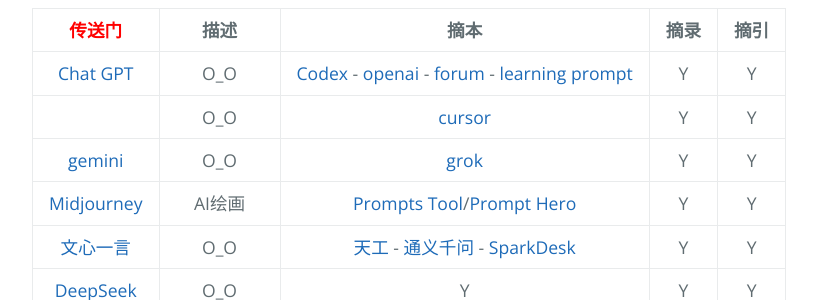
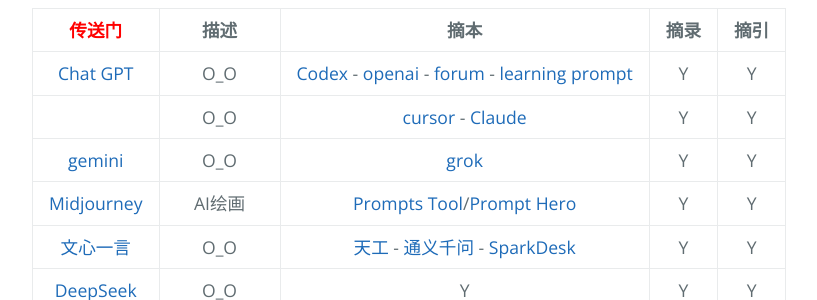
Before and after one commit to AmbroseRen/test, a Jekyll site: the page built from Data/AI/index.md, in a window 1280 px wide. Shown: the part 125-425 px from the top of the page, without its empty margins (192-1009 px from the left). Built offline with Jekyll 4.4.1, drawn with Linux system fonts in a browser that asks for light colours; nearby versions of some CDN libraries; our own code applies the rules of GitHub Pages for plain Markdown files; library files that are not in the unit come from our copies; the repository's description, which GitHub fills in, is left out.

Commit message:
Update index.md

```diff
--- a/Data/AI/index.md
+++ b/Data/AI/index.md
@@ -21,7 +21,7 @@
 | [<font color="#ff0000">传送门</font>](../../navigation.md) | 描述 | 摘本 | 摘录 | 摘引 |
 |:---:|:---:|:---:|:---:|:---:|
 | [Chat GPT](https://chat.openai.com/auth/login) | O_O | [Codex](https://chatgpt.com/codex/cloud) - [openai](https://openai.com/) - [forum](https://forum.openai.com/) - [learning prompt](https://learningprompt.wiki/) | Y | Y |
-| []() | O_O | [cursor](https://cursor.com/cn/dashboard) | Y | Y |
+| []() | O_O | [cursor](https://cursor.com/cn/dashboard) - [Claude](https://claude.ai/new) | Y | Y |
 | [gemini](https://gemini.google.com/) | O_O | [grok](https://grok.com/) | Y | Y |
 | [Midjourney](https://www.midjourney.com/) | AI绘画 | [Prompts Tool](https://prompt.noonshot.com/)/[Prompt Hero](https://prompthero.com/) | Y | Y |
 | [文心一言](https://yiyan.baidu.com/) | O_O | [天工](https://search.tiangong.cn/) - [通义千问](https://tongyi.aliyun.com/qianwen/) - [SparkDesk](https://xinghuo.xfyun.cn/desk) | Y | Y |
```
